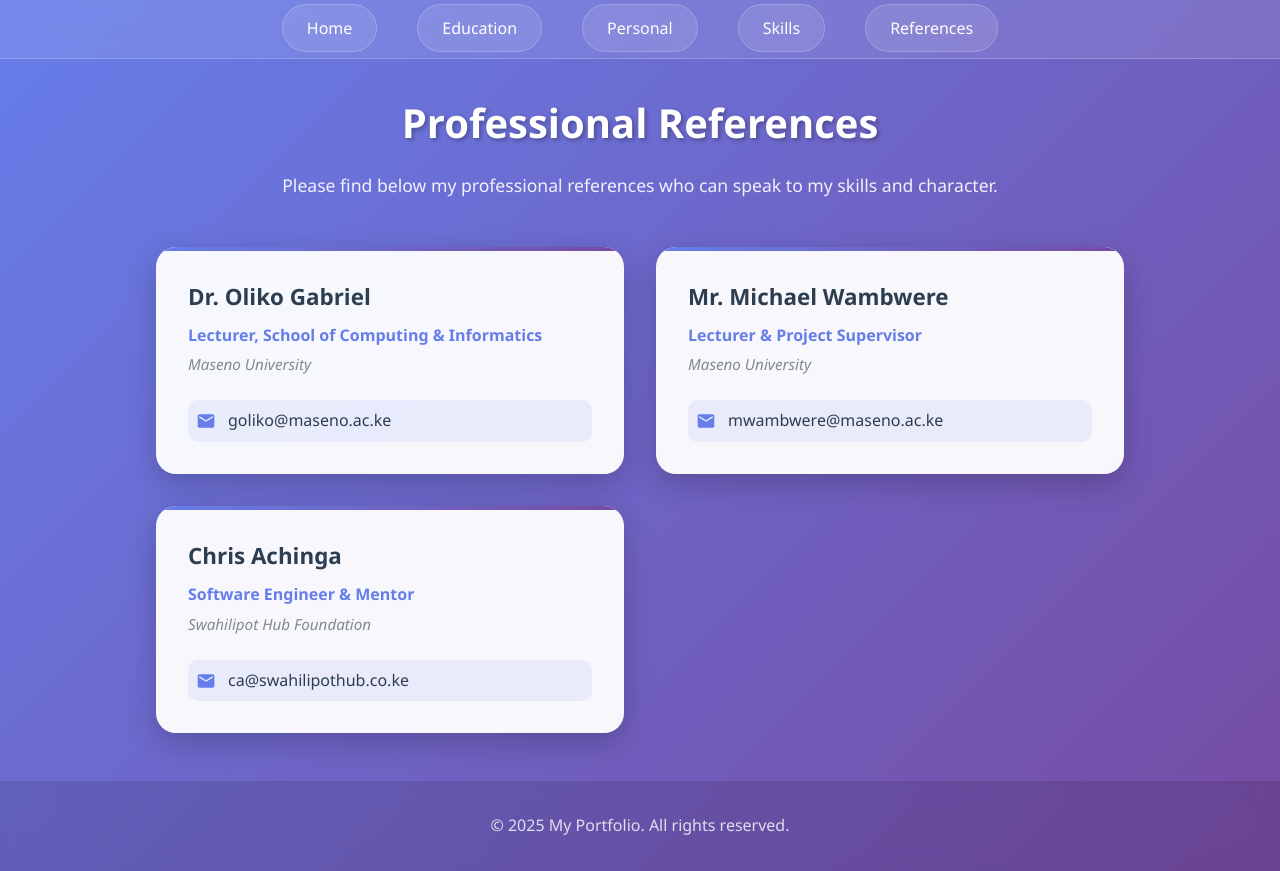
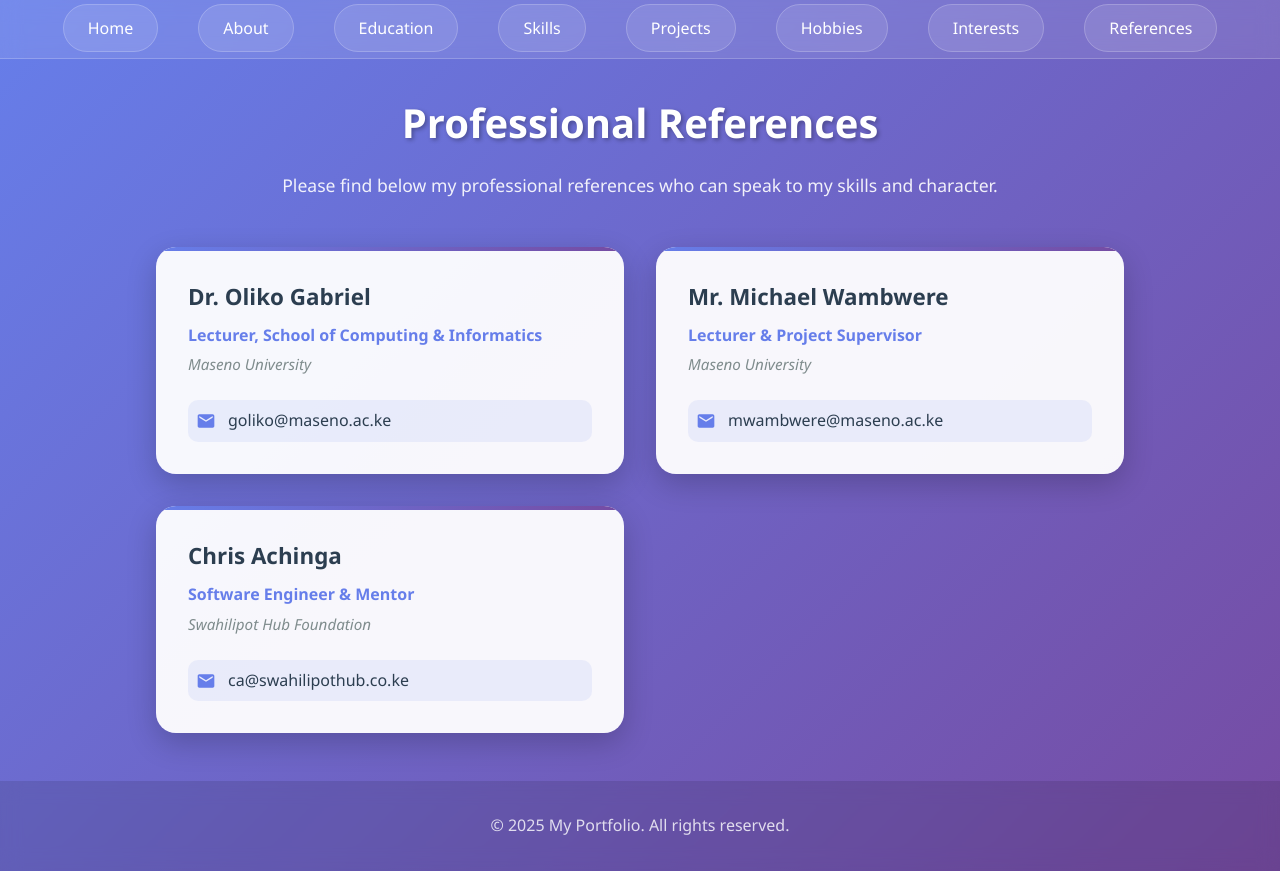
Before and after one commit to elikiprop/cv, a website: page references.html in a window 1280 px wide. Drawn offline with Linux system fonts and the light colour scheme.

Commit message:
Update navigation links with icons

```diff
--- a/references.html
+++ b/references.html
@@ -230,11 +230,14 @@
     <header class="header" role="banner">
         <nav role="navigation" aria-label="Main navigation">
             <ul>
-                <li><a href="index.html">Home</a></li>
-                <li><a href="education.html">Education</a></li>
-                <li><a href="personal.html">Personal</a></li>
-                <li><a href="skills.html">Skills</a></li>
-                <li><a href="references.html" aria-current="page">References</a></li>
+                <li><a href="index.html"><i class="fas fa-home"></i> Home</a></li>
+                <li><a href="personal.html"><i class="fas fa-user"></i> About</a></li>
+                <li><a href="education.html"><i class="fas fa-graduation-cap"></i> Education</a></li>
+                <li><a href="skills.html"><i class="fas fa-code"></i> Skills</a></li>
+                <li><a href="projects.html" class="active"><i class="fas fa-project-diagram"></i> Projects</a></li>
+                <li><a href="hobbies.html"><i class="fas fa-heart"></i> Hobbies</a></li>
+                <li><a href="interests.html"><i class="fas fa-star"></i> Interests</a></li>
+                <li><a href="references.html"><i class="fas fa-users"></i> References</a></li>
             </ul>
         </nav>
     </header>
```
